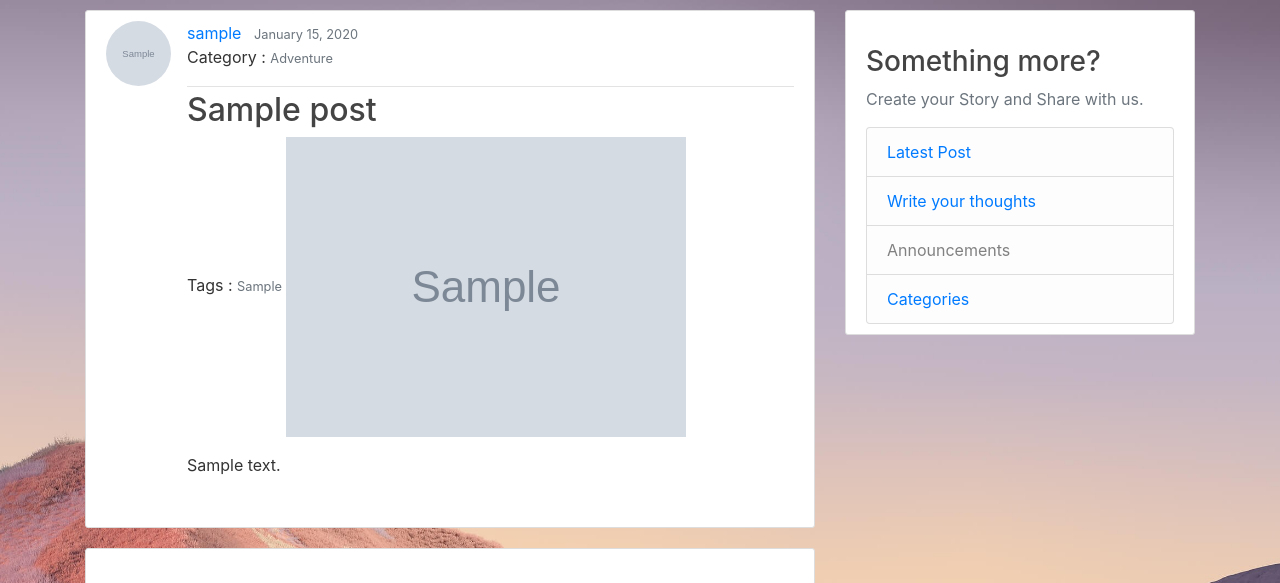
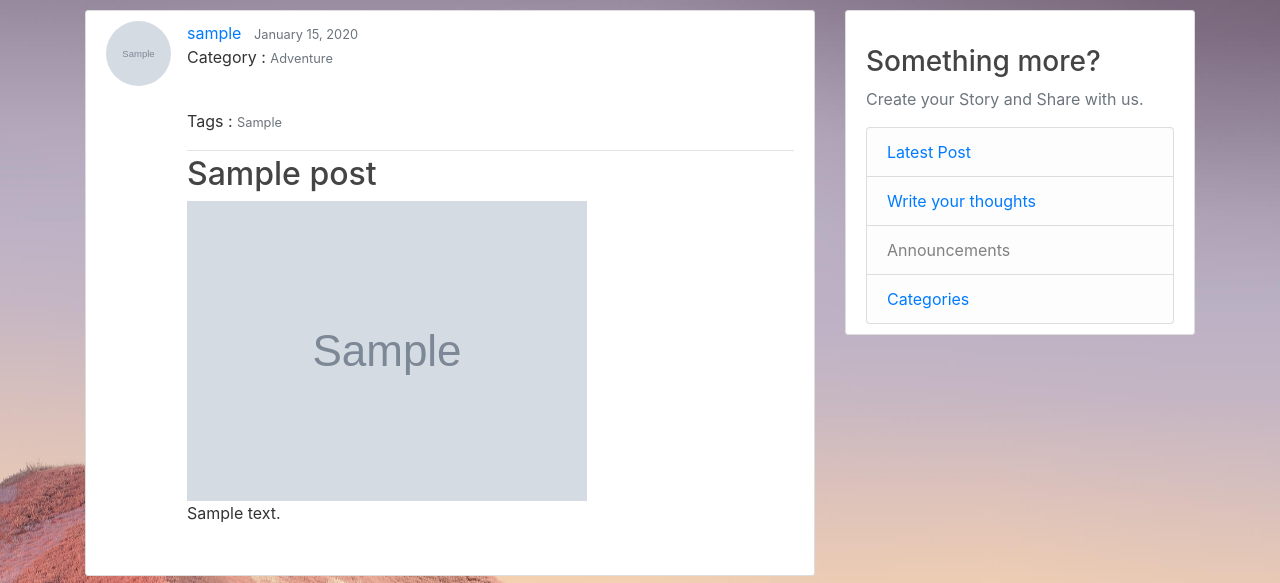
Before and after one commit to Chandlerrrr/Blogverge, a Django app: page /post/1 in a window 1280 px wide; the page is wider, and only the part inside the window is pictured. Shown: the part 92-675 px from the top of that part. Run offline with Django 3.2, Linux system fonts and the light colour scheme; tables that the repository leaves empty hold one stand-in row (values such as "Sample post"); grey boxes marked "Sample" are stand-in pictures; some libraries are stand-ins or nearby versions.

Commit message:
image uploads feature f3

```diff
--- a/Blog/templates/blog/post_detail.html
+++ b/Blog/templates/blog/post_detail.html
@@ -7,7 +7,7 @@
                 <div class="media-body">
                     <div class="article-metadata">
                         <a class="mr-2" href="{% url 'user-post' object.author.username %}">{{ object.author }}</a>
-                        <small class="text-muted">{{ object.date_posted|date:"F d, Y" }}</small> &nbsp; <p class="font-weight-normal"> Category : <small class="text-muted">{{ object.category }}</small></p>
+                        <small class="text-muted">{{ object.date_posted|date:"F d, Y" }}</small> &nbsp; <p class="font-weight-normal"> Category : <small class="text-muted">{{ object.category }}</small></p> &nbsp; &nbsp; &nbsp; <p class="font-weight-normal">Tags :  <small class="text-muted">{{ object.tags }} </small>
                         {% if object.author == user %}
                             <div>
                             <a class="btn btn-secondary btn-sn mt-1 mb-1" href="{% url 'post-update' object.id %}">Update</a>
@@ -15,8 +15,7 @@
                             </div>
                         {% endif %}
                     </div>
-                    <h2 class="article-title">{{ object.title }}</h2>
-                    <p class="font-weight-normal">Tags :  <small class="text-muted">{{ object.tags }} </small>
+                    <h2 class="article-title" style="align-items: center">{{ object.title }}</h2>
                     <img class="img-fluid" src="{{ object.header_image.url }}" style="align-items: center" alt="{{ object.header_image.name }}">
                     <p class="article-content">{{ object.content|safe }}</p>
                 <br>
```
